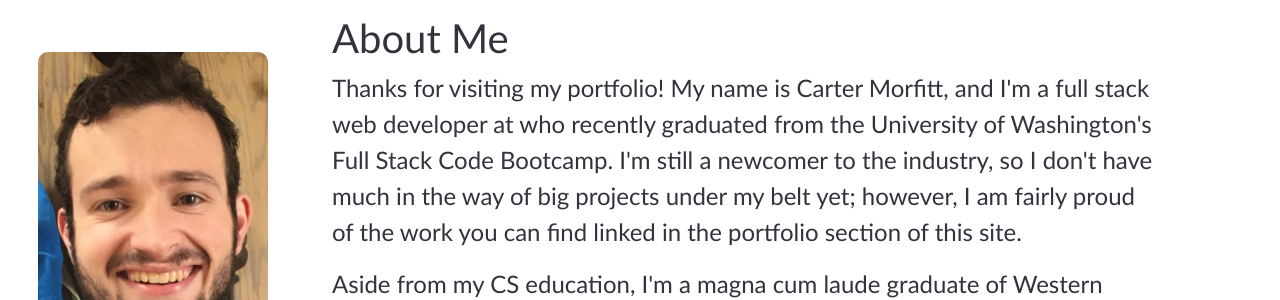
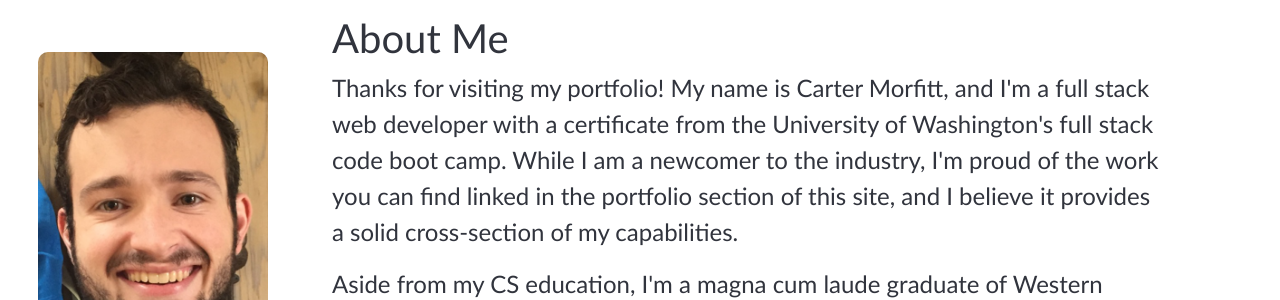
Before and after one commit to carterfm/Carter-Morfitt-React-Portfolio, a React (Create React App) app: page / in a window 1280 px wide. Shown: the part 210-510 px from the top of the page. Built offline with nearby package versions, Linux system fonts and the light colour scheme.

Commit message:
Fixed a few typos and adjusted bio description

```diff
--- a/src/components/pages/AboutMe.js
+++ b/src/components/pages/AboutMe.js
@@ -9,8 +9,8 @@ function AboutMe () {
                 <section className="col-10 col-md-8 col-lg-8 main-content">
                     <h1>About Me</h1>
                     <p>
-                        Thanks for visiting my portfolio! My name is Carter Morfitt, and I'm a full stack web developer at who recently graduated from the University of Washington's Full Stack Code
-                        Bootcamp. I'm still a newcomer to the industry, so I don't have much in the way of big projects under my belt yet; however, I am fairly proud of the work you can find linked in the portfolio section of this site.
+                        Thanks for visiting my portfolio! My name is Carter Morfitt, and I'm a full stack web developer with a certificate from the University of Washington's full stack code
+                        boot camp. While I am a newcomer to the industry, I'm proud of the work you can find linked in the portfolio section of this site, and I believe it provides a solid cross-section of my capabilities.
                     </p>
                     <p>
                         Aside from my CS education, I'm a magna cum laude graduate of Western Washington
--- a/src/components/pages/Portfolio.js
+++ b/src/components/pages/Portfolio.js
@@ -16,7 +16,7 @@ function Portfolio () {
             title: "Emerald Thumb",
             description: "A gardening app for the pacific northwest that allows users to render and save garden plans based on their input.",
             gitHubFrontEnd: "https://github.com/carterfm/How-Does-Your-Garden-Grow-",
-            gitHubBackEnd: "A garden",
+            gitHubBackEnd: "",
             deployedLink: "https://serene-dusk-36944.herokuapp.com/",
             imageLink: "https://i.imgur.com/FiNwVSM.jpeg"
         },
```
